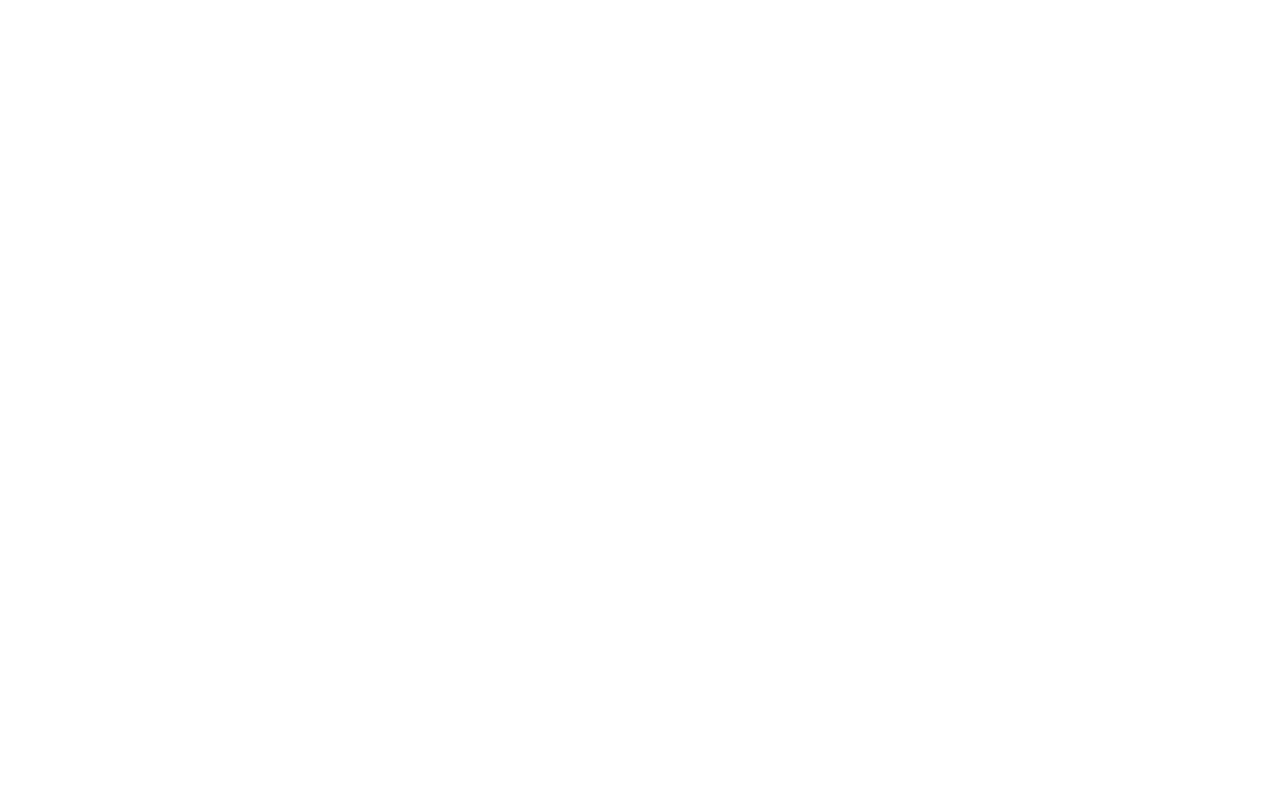
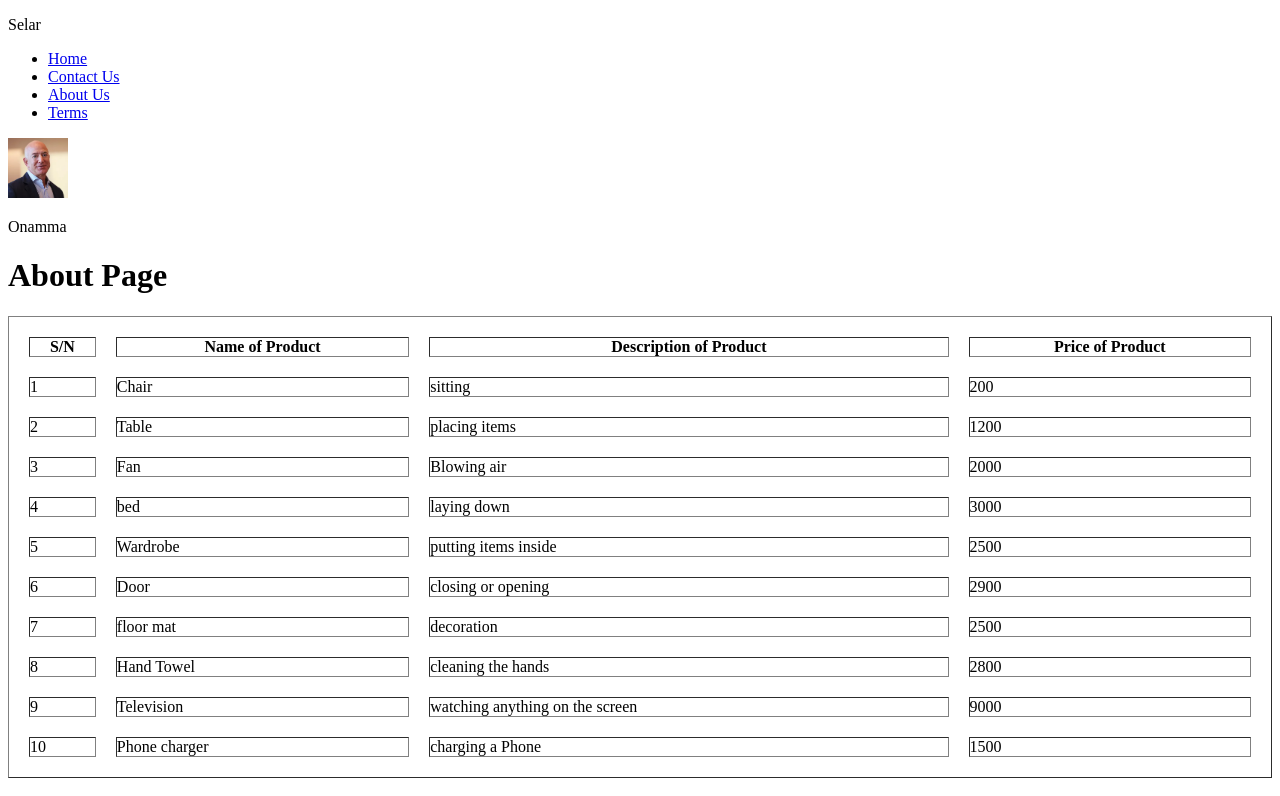
Before and after one commit to onaxoxo101/projectOne, a plain HTML site: page about.html in a window 1280 px wide. Drawn offline with Linux system fonts and the light colour scheme.

Commit message:
about page

```diff
--- a/about.html
+++ b/about.html
@@ -0,0 +1,133 @@
+<!DOCTYPE html>
+<html lang="en">
+
+<head>
+    <meta charset="UTF-8">
+    <meta name="viewport" content="width=device-width, initial-scale=1.0">
+    <title>Document</title>
+</head>
+
+<body>
+    <header>
+        <p>Selar</p>
+
+        <nav>
+            <ul>
+                <li>
+                    <a href="index.html">Home</a>
+                </li>
+
+                <li>
+                    <a href="contact.html">Contact Us</a>
+                </li>
+
+                <li>
+                    <a href="about.html">About Us</a>
+                </li>
+
+                <li>
+                    <a href="terms.html">Terms</a>
+                </li>
+            </ul>
+        </nav>
+
+        <div class="profile">
+            <img src="./jeff.jpg" alt="profile" width="60px" height="60px">
+            <p>Onamma</p>
+        </div>
+
+    </header>
+</body>
+
+<main>
+    <h1>About Page</h1>
+
+    <table width="100%" border="1px" cellspacing="20px" cellpadding="'5px">
+        <thead>
+            <tr>
+                <th>S/N</th>
+                <th>Name of Product</th>
+                <th>Description of Product</th>
+                <th>Price of Product</th>
+            </tr>
+        </thead>
+
+        <tbody>
+            <tr>
+                <td>1</td>
+                <td>Chair</td>
+                <td>sitting</td>
+                <td>200</td>
+            </tr>
+
+            <tr>
+                <td>2</td>
+                <td>Table</td>
+                <td>placing items</td>
+                <td>1200</td>
+            </tr>
+
+            <tr>
+                <td>3</td>
+                <td>Fan</td>
+                <td>Blowing air</td>
+                <td>2000</td>
+            </tr>
+
+            <tr>
+                <td>4</td>
+                <td>bed</td>
+                <td>laying down</td>
+                <td>3000</td>
+            </tr>
+
+            <tr>
+                <td>5</td>
+                <td>Wardrobe</td>
+                <td>putting items inside</td>
+                <td>2500</td>
+            </tr>
+
+            <tr>
+                <td>6</td>
+                <td>Door</td>
+                <td>closing or opening</td>
+                <td>2900</td>
+            </tr>
+
+            <tr>
+                <td>7</td>
+                <td>floor mat</td>
+                <td>decoration</td>
+                <td>2500</td>
+            </tr>
+
+            <tr>
+                <td>8</td>
+                <td>Hand Towel</td>
+                <td>cleaning the hands</td>
+                <td>2800</td>
+            </tr>
+
+            <tr>
+                <td>9</td>
+                <td>Television</td>
+                <td>watching anything on the screen</td>
+                <td>9000</td>
+            </tr>
+
+
+            <tr>
+                <td>10</td>
+                <td>Phone charger</td>
+                <td>charging a Phone</td>
+                <td>1500</td>
+            </tr>
+
+
+
+        </tbody>
+    </table>
+</main>
+
+</html>
```
Also changed, not shown: index.html (+1 -1 lines).
